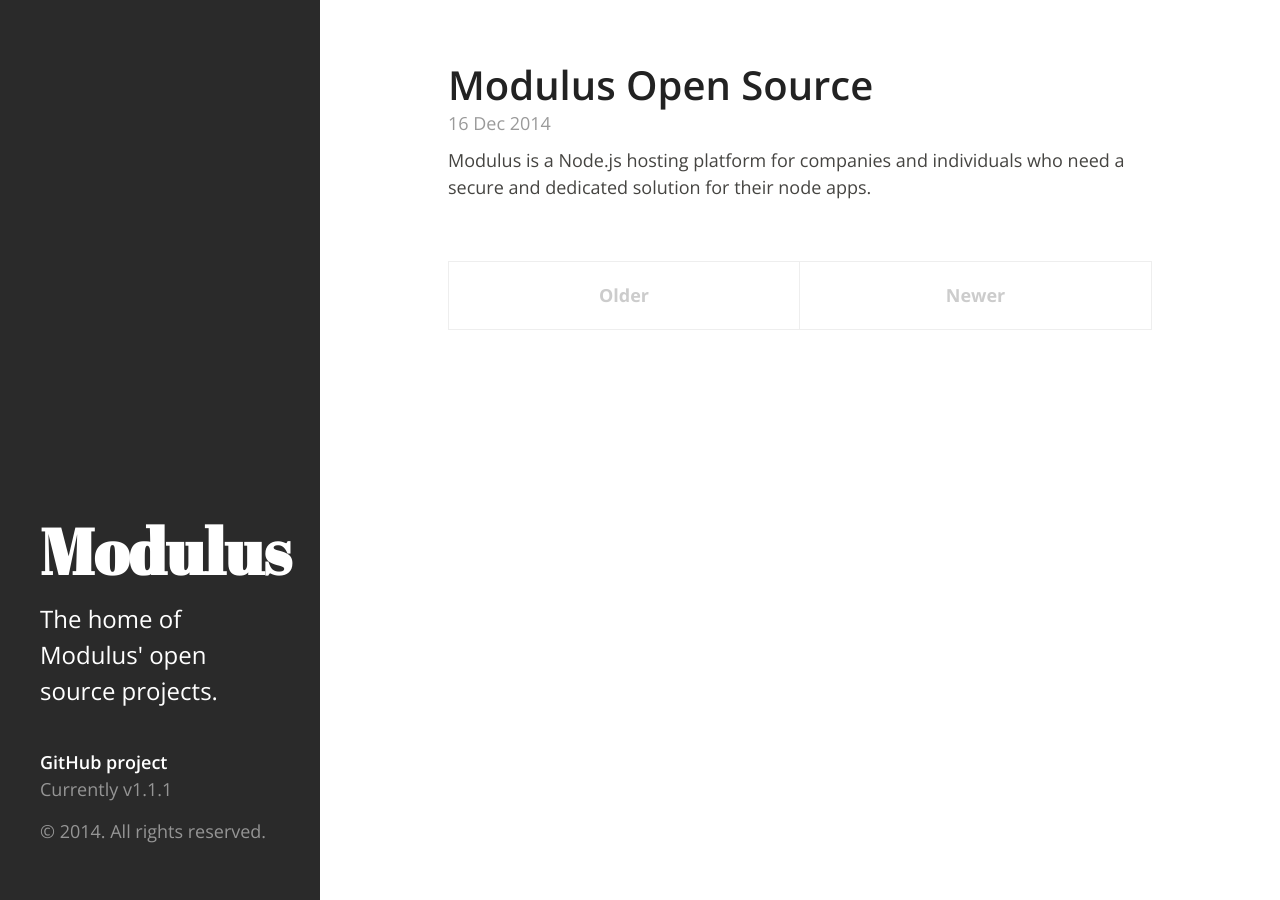
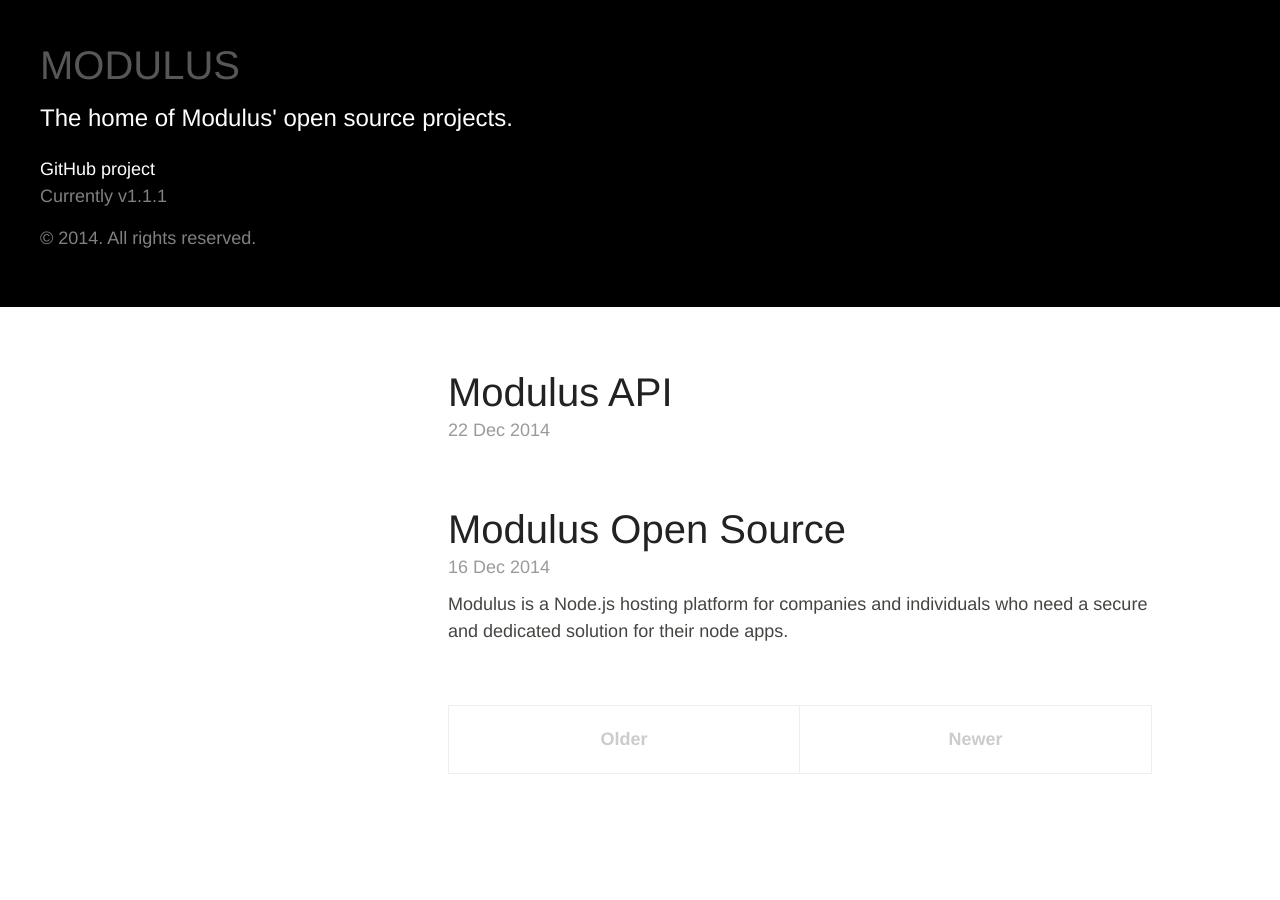
Before and after one commit to XervoIO/onmodulus.github.io, a Jekyll site: the page built from index.html, in a window 1280 px wide. Built offline with Jekyll 4.4.1, drawn with Linux system fonts in a browser that asks for light colours; Markdown is read by kramdown in place of the engine named in the settings; the list of posts is cut into pages by our own code.

Commit message:
Change typeface and weight in CSS

```diff
--- a/_config.yml
+++ b/_config.yml
@@ -1,4 +1,4 @@
-title:        Modulus
+title:        MODULUS
 tagline:      'Modulus Open Source'
 description:  "The home of Modulus' open source projects."
 url:          http://onmodulus.github.io
--- /dev/null
+++ b/_posts/2014-12-22-modulus-API.md
@@ -0,0 +1,4 @@
+---
+layout: post
+title: Modulus API
+---
--- a/public/css/hyde.css
+++ b/public/css/hyde.css
@@ -54,8 +54,9 @@ body {
 }
 
 body {
-  font-family: "Open Sans", Helvetica, Arial, sans-serif;
+  font-family: "Helvetica Neue", Helvetica, Arial, sans-serif;
   font-size: 16px;
+  font-weight: 300;
   line-height: 1.5;
   color: #454441;
   background-color: #fff;
@@ -67,8 +68,9 @@ body {
 }
 
 h1, h2, h3, h4, h5, h6 {
+  font-family: "Helvetica Neue", Helvetica, Arial, sans-serif;
   margin: 0 0 10px;
-  font-weight: 600;
+  font-weight: 400;
   line-height: 1.25;
   text-rendering: optimizeLegibility;
 }
@@ -207,7 +209,7 @@ img {
  */
 
 a {
-  font-weight: 600;
+  font-weight: 300;
   color: #222;
   text-decoration: none;
 }
@@ -226,7 +228,7 @@ a:focus {
 /* Sidebar masthead */
 .masthead {
   color: #fff;
-  background-color: #2a2a2a;
+  background-color: #000000;
 }
 .masthead-inner {
   padding: 20px;
@@ -234,8 +236,10 @@ a:focus {
 
 /* Masthead content */
 .masthead h1 {
+  color : #575757;
   margin-top: 0;
-  font-family: "Abril Fatface";
+  font-family: "Helvetica Neue", Helvetica, Arial, sans-serif;
+  font-weight: normal;
 }
 .masthead .lead {
   margin-bottom: 0;
@@ -266,7 +270,7 @@ a:focus {
     padding: 40px;
   }
 }
-@media (min-width: 1260px) {
+@media (min-width: 1600px) {
   /* Fix the masthead to the side for impact and awesomeness */
   .masthead {
     position: fixed;
```
